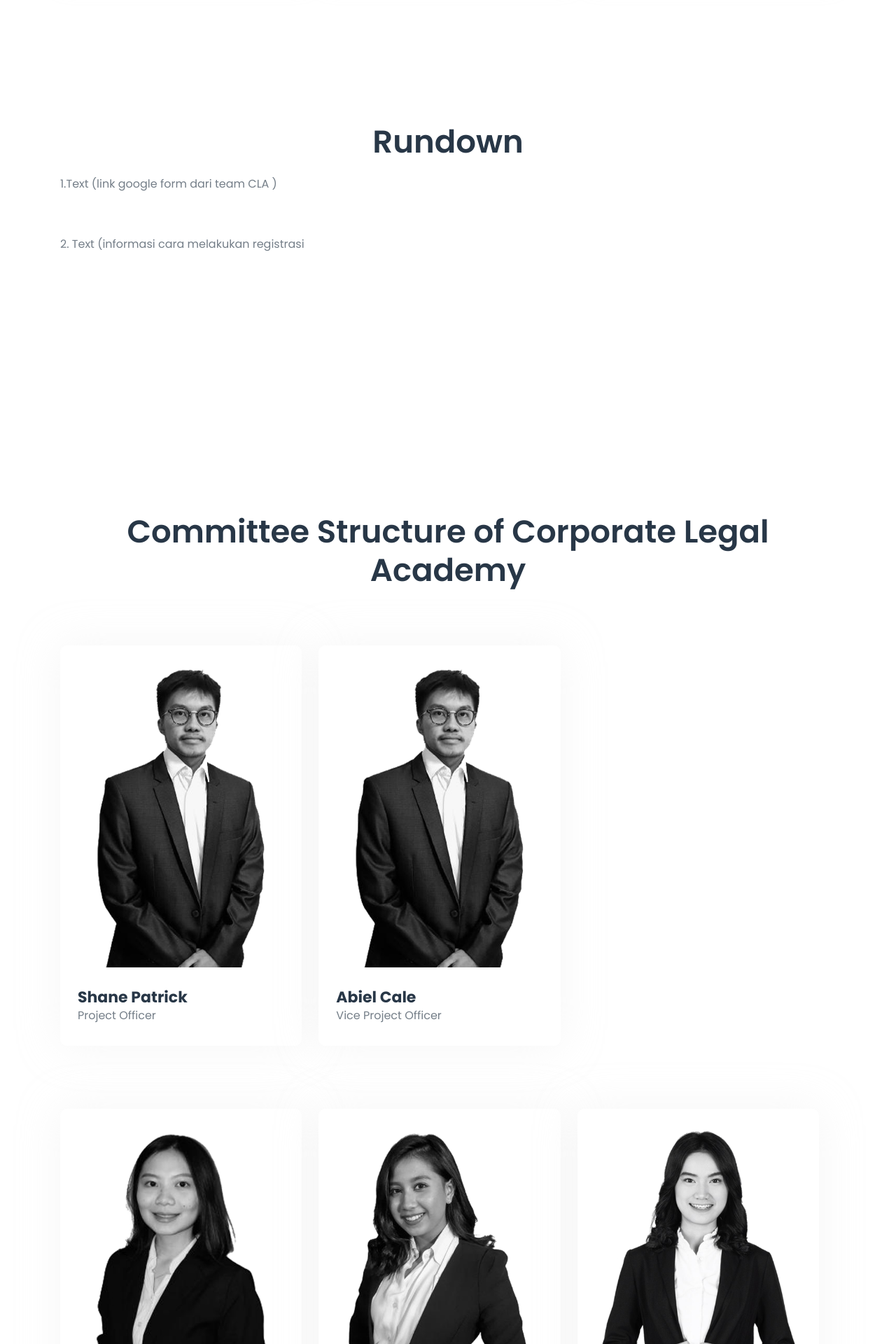
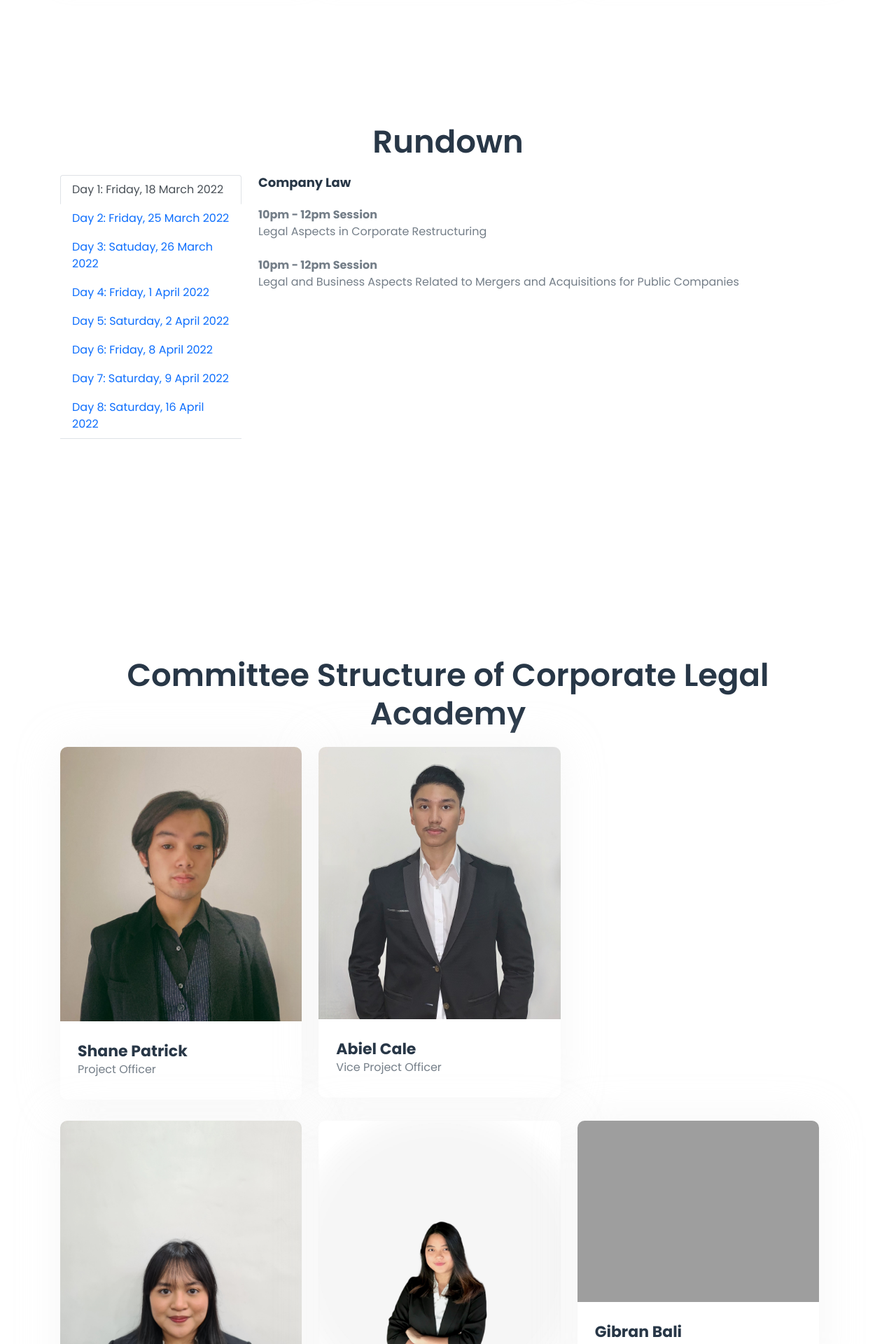
Before and after one commit to Tintapen/coprlegal, a CodeIgniter app: page /database/ in a window 1280 px wide. Shown: the part 2922-4842 px from the top of the page at 70% size. Run offline with CodeIgniter, Linux system fonts and the light colour scheme; grey boxes are pictures that could not be loaded.

Commit message:
Add Sesion and Committee Photos

```diff
--- a/application/views/template/committee.php
+++ b/application/views/template/committee.php
@@ -61,20 +61,8 @@
 				/*color: #F2A92C;*/
 			}
 		</style>
-		<div class='row'>
-			<div class="col-xl-4 col-lg-4 col-md-6">
-				<div class="double-blog">
-					<div class="blog-imgs">
-						<a href="javascript:void(0)" class="d-block">
-							<!-- <img src="assets/images/cla/data/fiera.jpg" alt=""> -->
-						</a>
-					</div>
-					<div class="blog-contents">
-						<!-- <h4><a href="javascript:void(0)">Feira Salsabila Nadiaputri</a></h4> -->
-						<!-- <p>Voice Head of Committee</p> -->
-					</div>
-				</div>
-			</div>
+		<div class="row">
+
 			<div class="row">
 			<div class="col-xl-4 col-lg-4 col-md-6">
 				<div class="single-skill wow fadeInUp" data-wow-delay=".2s">
@@ -82,7 +70,7 @@
 						<div class="blog-img">
 							<h10>
 								<!--<a href="javascript:void(0)" class="d-block">-->
-									<img src="assets/images/cla/Data/james.jpg" alt="">
+									<img src="assets/images/cla2/shane patrick.jpeg" alt="">
 								<!--</a>-->
 							</h10>
 						</div>
@@ -99,7 +87,7 @@
 						<div class="blog-img">
 							<h10>
 								<!--<a href="javascript:void(0)" class="d-block">-->
-									<img src="assets/images/cla/Data/james.jpg" alt="">
+									<img src="assets/images/cla2/Abiel Cale.jpg" alt="">
 								<!--</a>-->
 							</h10>
 						</div>
@@ -111,26 +99,14 @@
 				</div>
 			</div>
 		</div>
-			<div class="col-xl-4 col-lg-4 col-md-6">
-				<div class="double-blog">
-					<div class="blog-imgs">
-						<a href="javascript:void(0)" class="d-block">
-							<!-- <img src="assets/images/cla/data/fiera.jpg" alt=""> -->
-						</a>
-					</div>
-					<div class="blog-contents">
-						<!-- <h4><a href="javascript:void(0)">Feira Salsabila Nadiaputri</a></h4> -->
-						<!-- <p>Vice Head of Committee</p> -->
-					</div>
-				</div>
-			</div>
+
 			<div class="row">
 				<div class="col-xl-4 col-lg-4 col-md-6">
 					<div class="single-skill wow fadeInUp" data-wow-delay=".2s">
 						<div class="single-blog">
 							<div class="blog-img">
 								<!--<a href="javascript:void(0)" class="d-block">-->
-									<img src="assets/images/cla/Data/jocelyn.jpg" alt="">
+									<img src="assets/images/cla2/Jessica Yemima.jpg" alt="">
 								<!--</a>-->
 							</div>
 							<div class="blog-content">
@@ -145,7 +121,7 @@
 						<div class="single-blog">
 							<div class="blog-img">
 								<!--<a href="javascript:void(0)" class="d-block">-->
-									<img src="assets/images/cla/Data/Gabriella.jpg" alt="">
+									<img src="assets/images/cla2/Kevin Veronica.jpeg" alt="">
 								<!--</a>-->
 							</div>
 							<div class="blog-content">
@@ -160,7 +136,7 @@
 						<div class="single-blog">
 							<div class="blog-img">
 								<!--<a href="javascript:void(0)" class="d-block">-->
-									<img src="assets/images/cla/Data/nadifa.jpg" alt="">
+									<img src="assets/images/cla2/Gibran Bali.jpg" alt="">
 								<!--</a>-->
 							</div>
 							<div class="blog-content">
@@ -175,7 +151,7 @@
 						<div class="single-blog">
 							<div class="blog-img">
 								<!--<a href="javascript:void(0)" class="d-block">-->
-									<img src="assets/images/cla/Data/jonathan.jpg" alt="">
+									<img src="assets/images/cla2/Kent Victory.jpg" alt="">
 								<!--</a>-->
 							</div>
 							<div class="blog-content">
@@ -190,7 +166,7 @@
 						<div class="single-blog">
 							<div class="blog-img">
 								<!--<a href="javascript:void(0)" class="d-block">-->
-									<img src="assets/images/cla/Data/stefanus.jpg" alt="">
+									<img src="assets/images/cla2/Clarisa Martina.jpg" alt="">
 								<!--</a>-->
 							</div>
 							<div class="blog-content">
@@ -205,7 +181,7 @@
 						<div class="single-blog">
 							<div class="blog-img">
 								<!--<a href="javascript:void(0)" class="d-block">-->
-									<img src="assets/images/cla/Data/ryan.jpg" alt="">
+									<img src="assets/images/cla2/Vanesa Togatorop.jpg" alt="">
 								<!--</a>-->
 							</div>
 							<div class="blog-content">
@@ -220,7 +196,7 @@
 						<div class="single-blog">
 							<div class="blog-img">
 								<!--<a href="javascript:void(0)" class="d-block">-->
-									<img src="assets/images/cla/Data/elvina.jpg" alt="">
+									<img src="assets/images/cla2/Meidita Rahmawati.jpg" alt="">
 								<!--</a>-->
 							</div>
 							<div class="blog-content">
@@ -235,7 +211,7 @@
 						<div class="single-blog">
 							<div class="blog-img">
 								<!--<a href="javascript:void(0)" class="d-block">-->
-									<img src="assets/images/cla/Data/suci.jpg" alt="">
+									<img src="assets/images/cla2/Patricia Ingrid.jpg" alt="">
 								<!--</a>-->
 							</div>
 							<div class="blog-content">
@@ -250,7 +226,7 @@
 						<div class="single-blog">
 							<div class="blog-img">
 								<!--<a href="javascript:void(0)" class="d-block">-->
-									<img src="assets/images/cla/Data/suci.jpg" alt="">
+									<img src="assets/images/cla2/Gabriella Jasmine.jpg" alt="">
 								<!--</a>-->
 							</div>
 							<div class="blog-content">
--- a/application/views/template/session.php
+++ b/application/views/template/session.php
@@ -4,9 +4,106 @@
 			<div class="row">
 					<div class="section-title">
 						<h2 class="wow fadeInUp text-center" data-wow-delay=".2s">Rundown</h2>
-						<p class="wow fadeInUp" data-wow-delay=".4s">
-						    1.Text (link google form dari team CLA )</p>
-						<p> 2. Text (informasi cara melakukan registrasi</p>
+						<div class="row portfolio-description">
+ 				<div class="col-5 col-sm-3">
+ 					<div class="nav flex-column nav-tabs h-100" id="vert-tabs-tab" role="tablist" aria-orientation="vertical">
+ 						<a class="nav-link active" id="vert-tabs-home-tab" data-toggle="pill" href="#vert-tabs-home" role="tab" aria-controls="vert-tabs-home" aria-selected="true">Day 1: Friday, 18 March 2022</a>
+ 						<a class="nav-link" id="vert-tabs-profile-tab" data-toggle="pill" href="#vert-tabs-profile" role="tab" aria-controls="vert-tabs-profile" aria-selected="false">Day 2: Friday, 25 March 2022</a>
+ 						<a class="nav-link" id="vert-tabs-messages-tab" data-toggle="pill" href="#vert-tabs-messages" role="tab" aria-controls="vert-tabs-messages" aria-selected="false">Day 3: Satuday, 26 March 2022</a>
+ 						<a class="nav-link" id="vert-tabs-settings-tab" data-toggle="pill" href="#vert-tabs-settings" role="tab" aria-controls="vert-tabs-settings" aria-selected="false">Day 4: Friday, 1 April 2022</a>
+ 						<a class="nav-link" id="vert-tabs-settings1-tab" data-toggle="pill" href="#vert-tabs-settings1" role="tab" aria-controls="vert-tabs-settings" aria-selected="false">Day 5: Saturday, 2 April 2022</a>
+ 						<a class="nav-link" id="vert-tabs-settings2-tab" data-toggle="pill" href="#vert-tabs-settings2" role="tab" aria-controls="vert-tabs-settings" aria-selected="false">Day 6: Friday, 8 April 2022</a>
+ 						<a class="nav-link" id="vert-tabs-settings3-tab" data-toggle="pill" href="#vert-tabs-settings3" role="tab" aria-controls="vert-tabs-settings" aria-selected="false">Day 7: Saturday, 9 April 2022</a>
+ 						<a class="nav-link" id="vert-tabs-settings4-tab" data-toggle="pill" href="#vert-tabs-settings4" role="tab" aria-controls="vert-tabs-settings" aria-selected="false">Day 8: Saturday, 16 April 2022</a>
+ 					</div>
+ 				</div>
+ 				<div class="col-7 col-sm-9">
+ 					<div class="tab-content" id="vert-tabs-tabContent">
+ 						<div class="tab-pane text-left fade show active" id="vert-tabs-home" role="tabpanel" aria-labelledby="vert-tabs-home-tab">
+						 <h5>Company Law</h5>
+						 <br>
+						 <ul>
+ 								<li>
+ 									<b>10pm - 12pm Session</b>
+ 								</li>
+								 Legal Aspects in Corporate Restructuring
+ 						</ul>
+						 <br>
+						 <ul>
+							 <li><b>10pm - 12pm Session</b></li>
+							 Legal and Business Aspects Related to Mergers and Acquisitions for Public Companies
+						 </ul>
+ 						</div>
+ 						<div class="tab-pane fade" id="vert-tabs-profile" role="tabpanel" aria-labelledby="vert-tabs-profile-tab">
+ 						<h5>Project Finance</h5><br>
+						 <ul>
+ 								<li>
+ 									<b>10pm - 12pm Session</b>
+ 								</li>
+ 								The Perfection of Pledge, Fiduciary, and Mortgage and Its Scheme of Execution
+ 							</ul>
+ 						</div>
+ 						<div class="tab-pane fade" id="vert-tabs-messages" role="tabpanel" aria-labelledby="vert-tabs-messages-tab">
+ 						<h5>Project Finance</h5>	<br>
+						 <ul>
+ 								<li>
+ 									<b>10pm - 12pm Session</b>
+ 								</li>
+ 								Project Financing In Indonesian Highway Construction
+ 							</ul>
+ 						</div>
+ 						<div class="tab-pane fade" id="vert-tabs-settings" role="tabpanel" aria-labelledby="vert-tabs-settings-tab">
+ 						<h5>Capital Market</h5>	<br>
+						 <ul>
+ 								<li>
+ 									<b>10pm - 12pm Session</b>
+ 								</li>
+ 								Legal Aspects and Impact of Stock Delisting
+ 							</ul>
+ 						</div>
+ 						<div class="tab-pane fade" id="vert-tabs-settings1" role="tabpanel" aria-labelledby="vert-tabs-settings1-tab">
+ 						<h5>Capital Market</h5>	<br>
+						 <ul>
+ 								<li>
+ 									<b>10pm - 12pm Session</b>
+ 								</li>
+ 								The Legal Aspect of Global and National Bonds Offering
+ 							</ul>
+
+ 						</div>
+ 						<div class="tab-pane fade" id="vert-tabs-settings2" role="tabpanel" aria-labelledby="vert-tabs-settings2-tab">
+ 						<h5>Mining & Resources</h5>	<br>
+						 <ul>
+ 								<li>
+ 									<b>10pm - 12pm Session</b>
+ 								</li>
+ 								Renewable Resources and The New Regime of Carbon Policy to Improve Green Environment
+ 							</ul>
+ 						</div>
+ 						<div class="tab-pane fade" id="vert-tabs-settings3" role="tabpanel" aria-labelledby="vert-tabs-settings3-tab">
+ 						<h5>Mining & Resources</h5>	<br>
+						 <ul>
+ 								<li>
+ 									<b>10pm - 12pm Session</b>
+ 								</li>
+ 								Nickel downstream In The Electronic Vehicle Development Process
+ 							</ul>
+ 						</div>
+ 						<div class="tab-pane fade" id="vert-tabs-settings4" role="tabpanel" aria-labelledby="vert-tabs-settings4-tab">
+ 						<h5>CV & Interview Workshop</h5>	<br>
+						 <ul>
+ 								<li>
+ 									<b>10pm - 12pm Session</b>
+ 								</li>
+ 								1.How To Make a Proper CV For Law Faculty Students<br>
+								2.Interview Preparation For Corporate Lawyer Careers
+ 							</ul>
+
+ 						</div>
+
+ 					</div>
+ 				</div>
+ 			</div>
 					</div>
 			</div>
 		</div>
```
Also changed, not shown: assets/images/cla2/Abiel Cale.jpg (added), assets/images/cla2/Gabriella Jasmine.jpg (added), assets/images/cla2/Jessica Yemima.jpg (added), assets/images/cla2/Kent Victory.JPG (added), assets/images/cla2/Kevin Veronica.jpeg (added), assets/images/cla2/Patricia Ingrid.jpg (added), assets/images/cla2/Vanesa Togatorop.jpg (added), assets/images/cla2/shane patrick.jpeg (added), 2 other files.
